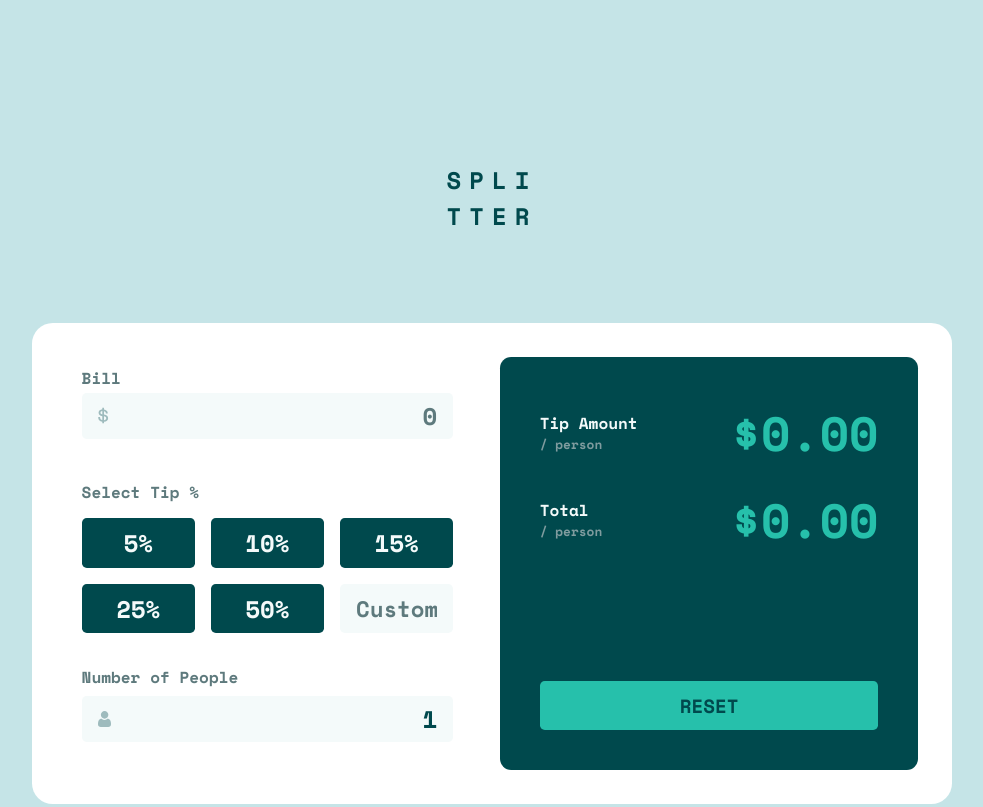
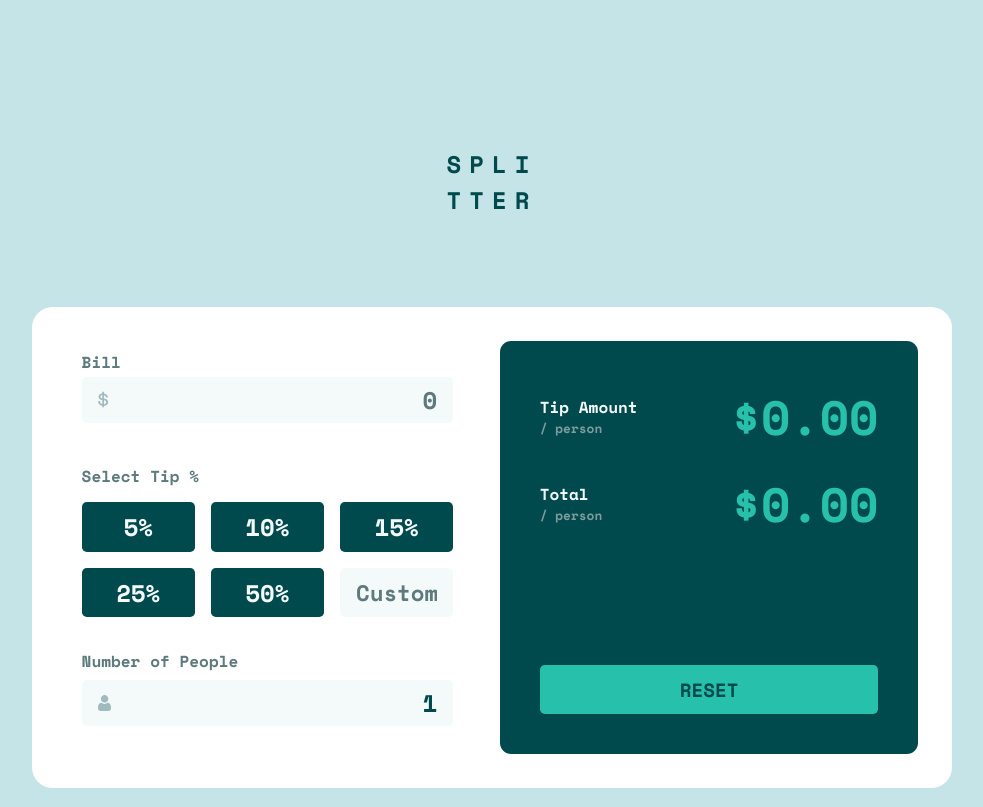
Before and after one commit to TimMartin13-Frontend-Mentor/tip-calculator, a website: page index.html in a window 1280 px wide. Shown: the top 807 px of the page, without its empty margins (148-1131 px from the left). Drawn offline with nearby package versions, Linux system fonts and the light colour scheme; files that its build step writes are made by us from their sources; files whose address does not match are found by name.

Commit message:
Moved everything up a bit to match the design a bit more

```diff
--- a/sass/layout/_main_layout.scss
+++ b/sass/layout/_main_layout.scss
@@ -30,7 +30,7 @@ header {
 
 @media (min-width: 900px){
   header {
-    margin: 10.125rem auto 5.56rem auto;
+    margin: 9.125rem auto 5.56rem auto;
   }
 
   .container {
```
